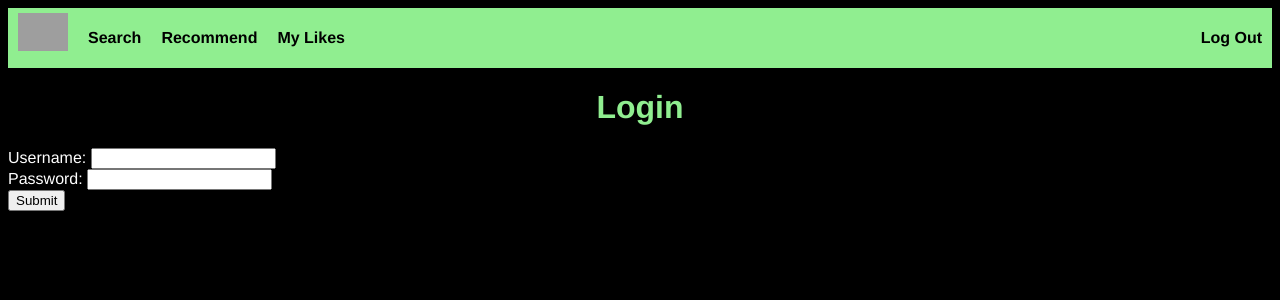
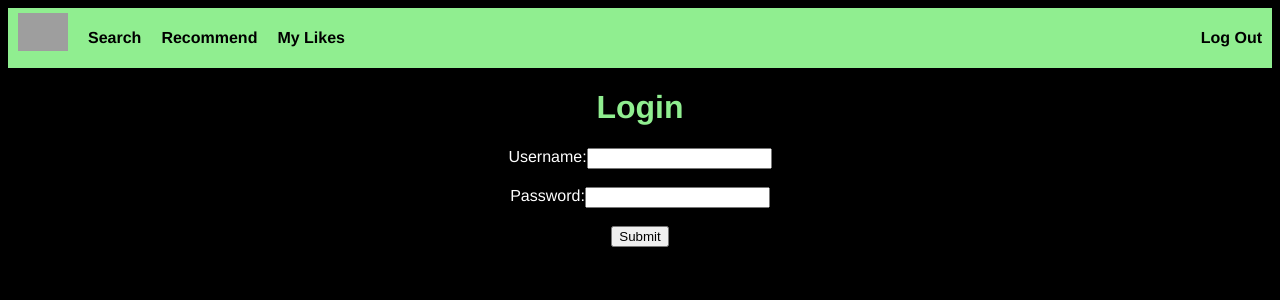
Before and after one commit to sumedhvaidy/rockify-front-end, a React (Create React App) app in the folder rockify-front-end/: page / in a window 1280 px wide. Shown: the top 300 px of the page. Built offline with nearby package versions, Linux system fonts and the light colour scheme; grey boxes are pictures that could not be loaded.

Commit message:
Prettier UI

```diff
--- a/rockify-front-end/src/App.css
+++ b/rockify-front-end/src/App.css
@@ -16,6 +16,16 @@ body {
   overflow: hidden;
 }
 
+.menu li a{
+  text-decoration: none;
+  color: black;
+  font-weight: bold;
+}
+
+.menu li a:hover{
+  color: darkgreen;
+}
+
 li {
   display: block;
   color: black;
@@ -26,16 +36,6 @@ li {
   text-decoration: none;
 }
 
-.menu li a{
-  text-decoration: none;
-  color: black;
-  font-weight: bold;
-}
-
-.menu li a:hover{
-  color: darkgreen;
-}
-
 .logout {
   margin-left: auto;
 }
@@ -44,3 +44,8 @@ h1 {
   color: lightgreen;
   text-align: center;
 }
+
+.center {
+  display: flex;
+  justify-content: center;
+}
--- a/rockify-front-end/src/App.js
+++ b/rockify-front-end/src/App.js
@@ -25,22 +25,31 @@ const Navigation = () => (
 const Login = () => (
   <div className='login'>
     <h1> Login </h1>
+    <div class = "center">
       <label for="username">Username: </label>
       <input type="text" />
+    </div>
     <br></br>
+    <div class = "center">
       <label for="password">Password: </label>
       <input type="password" />
+    </div>
     <br></br>
+    <div class = "center">
       <button> Submit </button>
+    </div>
   </div>
 );
 
 const Search = () => (
   <div className='search'>
     <h1> Search for a track, artist, or album </h1>
+    <div class = "center">
       <input type="text" placeholder="Search..."/>
       <button> Search </button>
+    </div>
     <br></br>
+    <div class = "center">
       <input type="checkbox" id="Track" name="Track"/>
       <label for="Track"> Track </label>
       <input type="checkbox" id="Artist" name="Artist"/>
@@ -48,20 +57,25 @@ const Search = () => (
       <input type="checkbox" id="Album" name="Album"/>
       <label for="Album"> Album </label>
     </div>
+  </div>
 );
 
 const Recommend = () => (
   <div className='recommend'>
     <h1> Recommend a track, artist, or album </h1>
+    <div class = "center">
       <input type="text" placeholder="Recommend..."/>
       <button> Recommend </button>
+    </div>
     <br></br>
+    <div class = "center">
       <input type="radio" id="TrackSearch" name="recommendSelection"/>
       <label for="Track"> Track </label>
       <input type="radio" id="Artist" name="recommendSelection"/>
       <label for="Artist"> Artist </label>
       <input type="radio" id="Album" name="recommendSelection"/>
       <label for="Album"> Album </label>
+    </div>
   </div>
 );
 
```
Lines whose indentation alone changed are shown as unchanged.
